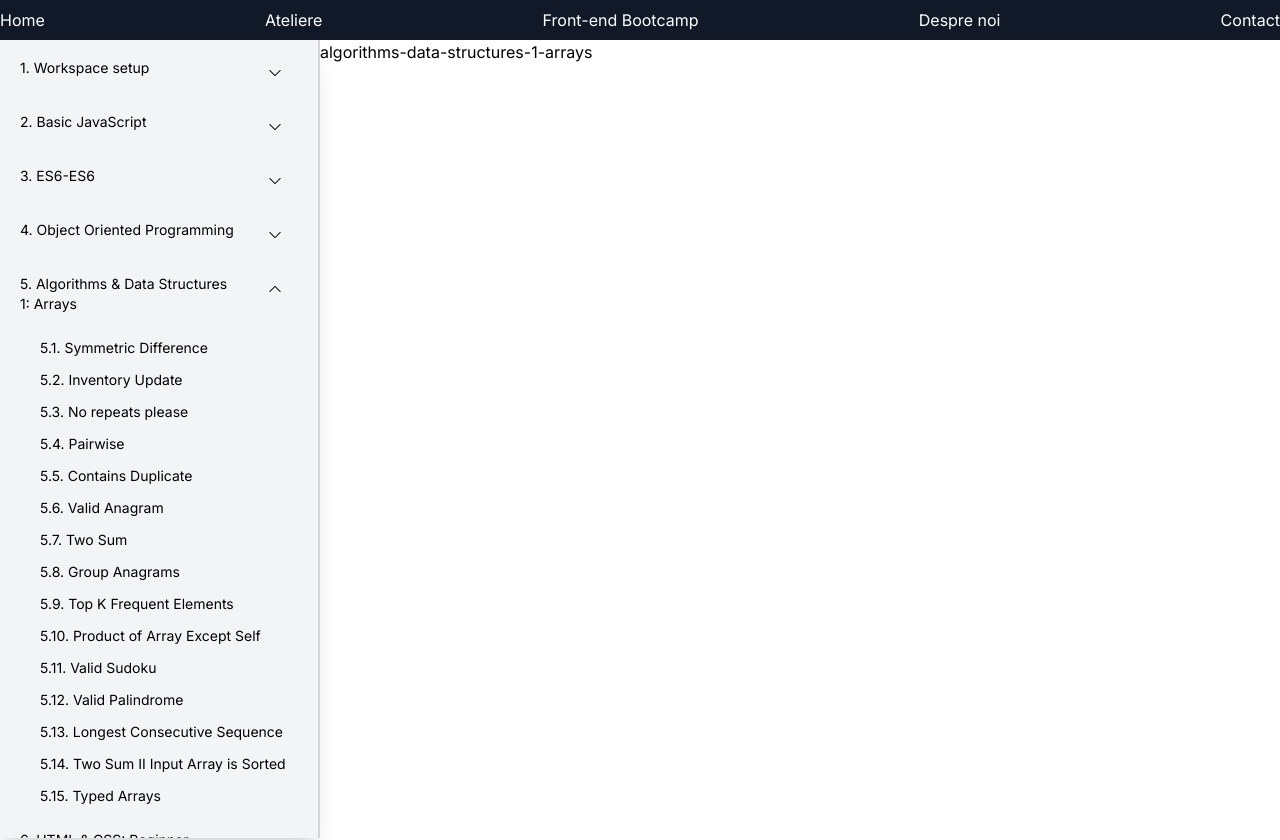
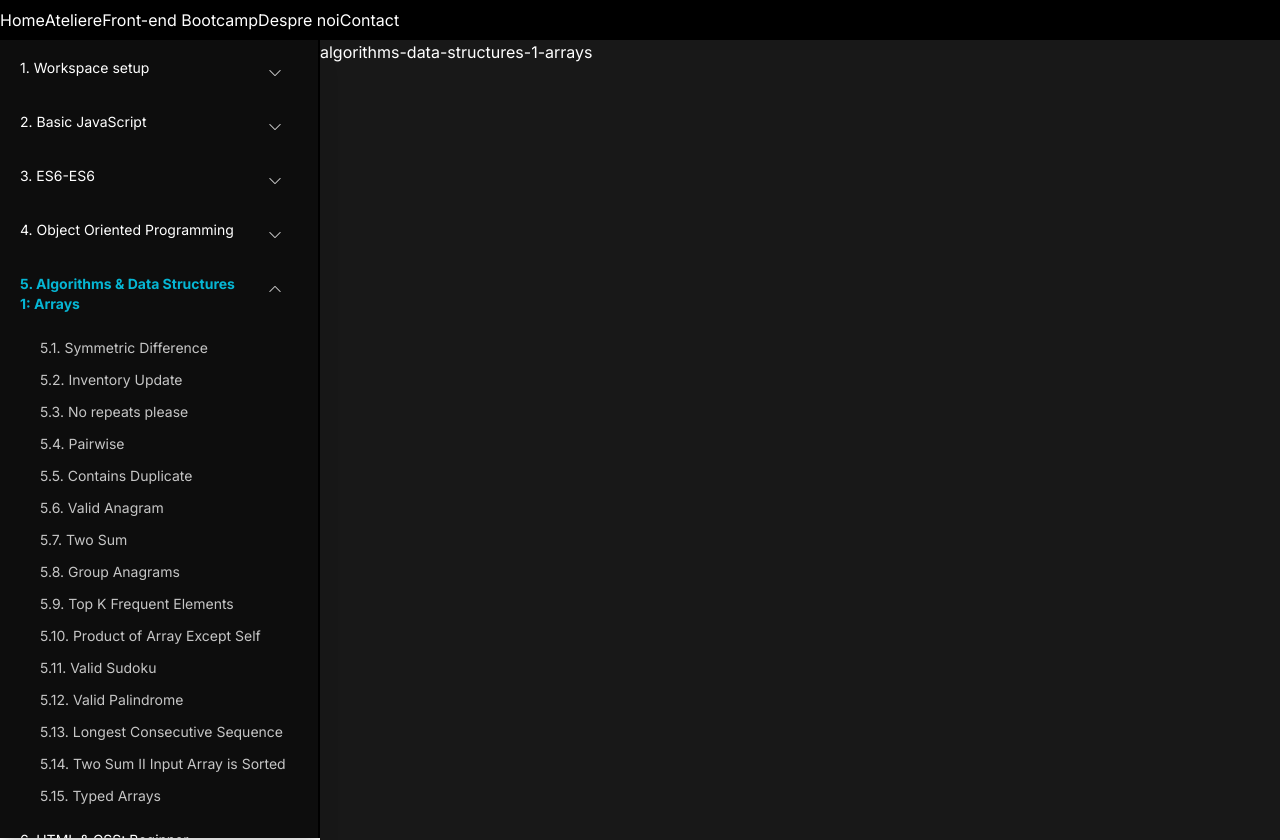
Before and after one commit to cristian-albu/byte-wizard, a Next.js app: page /front-end-bootcamp/algorithms-data-structures-1-arrays in a window 1280 px wide. Before the commit the page ends 800 px from the top, so only its background shows below. Built offline with nearby package versions, Linux system fonts and the light colour scheme.

Commit message:
ui changes and syntax highlighter theme mod

```diff
--- a/app/(pages)/front-end-bootcamp/[slug]/[lesson]/page.tsx
+++ b/app/(pages)/front-end-bootcamp/[slug]/[lesson]/page.tsx
@@ -17,6 +17,7 @@ const Lesson = ({ params }: { params: { slug: string; lesson: string } }) => {
     return (
         <main className="p-10 pr-20 w-full">
             <div>
+                <p>{chapterObject[params.slug].chapterTitle}</p>
                 <h1 className="text-4xl my-5">{currentLessonData.title}</h1>
                 <p>{currentLessonData.description}</p>
             </div>
--- a/app/(pages)/front-end-bootcamp/layout.tsx
+++ b/app/(pages)/front-end-bootcamp/layout.tsx
@@ -13,7 +13,7 @@ const Layout = ({ children }: ChildrenProps) => {
     return (
         <div className="flex justify-between relative pl-[25%]">
             <FrontEndBootcampNav />
-            <div className="w-full">{children}</div>
+            <div className="w-full bg-[#181818] h-screen text-white">{children}</div>
         </div>
     );
 };
--- a/app/components/global/Nav.tsx
+++ b/app/components/global/Nav.tsx
@@ -16,8 +16,8 @@ const Nav = () => {
     const { isMobileWidth } = useAppContext();
 
     return (
-        <nav className="fixed top-0 left-0 z-[99] w-full bg-gray-900 text-white h-[2.5rem] flex justify-between items-center">
-            <ul className="w-full flex justify-between items-center h-full">
+        <nav className="fixed top-0 left-0 z-[99] w-full bg-black text-white h-[2.5rem] flex justify-between items-center">
+            <ul className="w-full flex justify-right items-center h-full">
                 {navData.map((e: TNavData) => (
                     <li key={e.text}>
                         <Link href={e.link}>{e.text}</Link>
--- a/app/components/layout/FrontEndBootcampNav.tsx
+++ b/app/components/layout/FrontEndBootcampNav.tsx
@@ -20,7 +20,7 @@ const FrontEndBootcampNav = () => {
     };
 
     return (
-        <nav className="fixed top-[2.4rem] left-0 w-[25%] bg-gray-100 h-screen overflow-scroll shadow-xl border-r-2 border-r-gray-300">
+        <nav className="fixed top-[2.4rem] left-0 w-[25%] bg-[#0d0d0d] text-[#c6c6c6]  h-screen overflow-scroll shadow-xl border-r-2 border-r-black">
             <ol className="flex flex-col w-full p-5 gap-3 text-sm">
                 {chapters.map((chapter: ChapterStructureType, index: number) => (
                     <li
@@ -29,7 +29,9 @@ const FrontEndBootcampNav = () => {
                     >
                         <Link
                             href={`/front-end-bootcamp/${chapter.chapterLink}`}
-                            className="link col-span-4"
+                            className={`link ${
+                                chapter.chapterLink === endPath ? "text-cyan-500 font-bold transition" : "text-white"
+                            } hover:text-cyan-500 col-span-4`}
                             aria-label={`navigate to ${chapter.chapterTitle}`}
                         >
                             {index + 1}. {chapter.chapterTitle}
@@ -56,9 +58,9 @@ const FrontEndBootcampNav = () => {
                                 <li key={topic.link}>
                                     <Link
                                         href={`/front-end-bootcamp/${chapter.chapterLink}/${topic.link}`}
-                                        className={`link ${
+                                        className={`link hover:text-white ${
                                             pathname === `/front-end-bootcamp/${chapter.chapterLink}/${topic.link}`
-                                                ? "text-blue-600 font-bold"
+                                                ? "text-cyan-500 font-bold"
                                                 : ""
                                         }`}
                                         aria-label={`Navigate to ${topic.link}`}
--- a/app/globals.css
+++ b/app/globals.css
@@ -9,18 +9,18 @@
 
 /* Track */
 ::-webkit-scrollbar-track {
-    background: #f1f1f1;
+    background: #1a1a1a;
 }
 
 /* Handle */
 ::-webkit-scrollbar-thumb {
-    background: #888;
+    background: #4d4d4d;
     border-radius: 5px;
 }
 
 /* Handle on hover */
 ::-webkit-scrollbar-thumb:hover {
-    background: #555;
+    background: #3f3f3f;
 }
 
 @layer components {
--- a/app/lib/MarkdownRenderer.tsx
+++ b/app/lib/MarkdownRenderer.tsx
@@ -2,8 +2,11 @@
 import React from "react";
 import ReactMarkdown from "react-markdown";
 import { Prism as SyntaxHighlighter } from "react-syntax-highlighter";
-import { tomorrow } from "react-syntax-highlighter/dist/esm/styles/prism";
+import { okaidia } from "react-syntax-highlighter/dist/esm/styles/prism";
 import { MarkdownRendererProps } from "./types";
+
+const modifiedOkaidia = { ...okaidia };
+modifiedOkaidia[`pre[class*="language-"]`].background = "#0d0d0d";
 
 const MarkdownRenderer: React.FC<MarkdownRendererProps> = ({ filePath }) => {
     const [markdown, setMarkdown] = React.useState("");
@@ -28,7 +31,7 @@ const MarkdownRenderer: React.FC<MarkdownRendererProps> = ({ filePath }) => {
                 code({ node, inline, className, children, ...props }) {
                     const match = /language-(\w+)/.exec(className || "");
                     return !inline && match ? (
-                        <SyntaxHighlighter {...props} style={tomorrow} language={match[1]} PreTag="div">
+                        <SyntaxHighlighter {...props} style={modifiedOkaidia} language={match[1]} PreTag="div">
                             {String(children).replace(/\n$/, "")}
                         </SyntaxHighlighter>
                     ) : (
```
Also changed, not shown: public/md/variables-data-types.md (+4 -0 lines).
